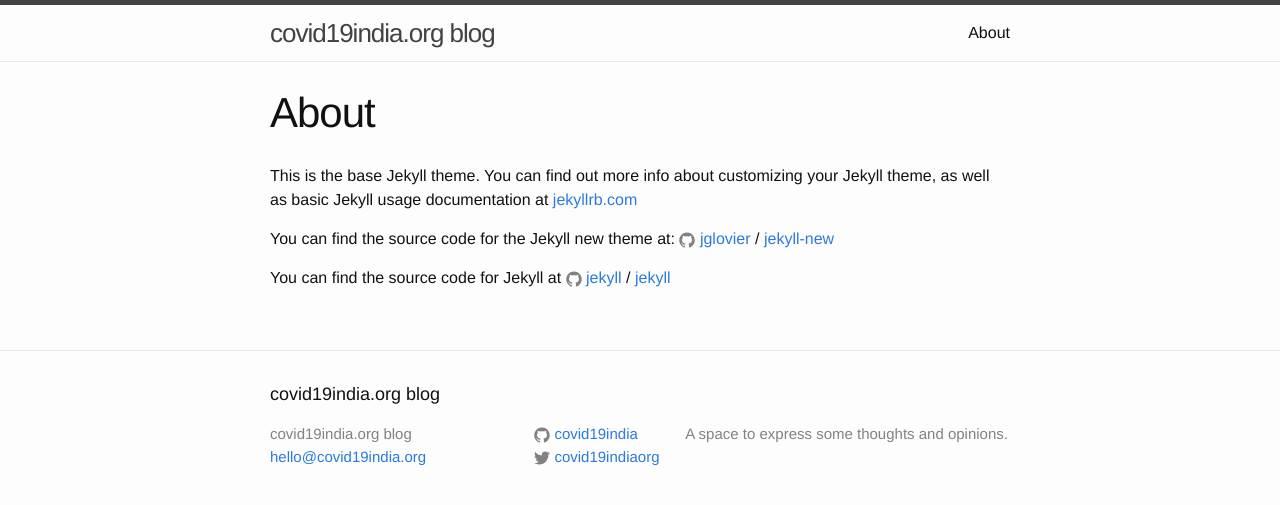
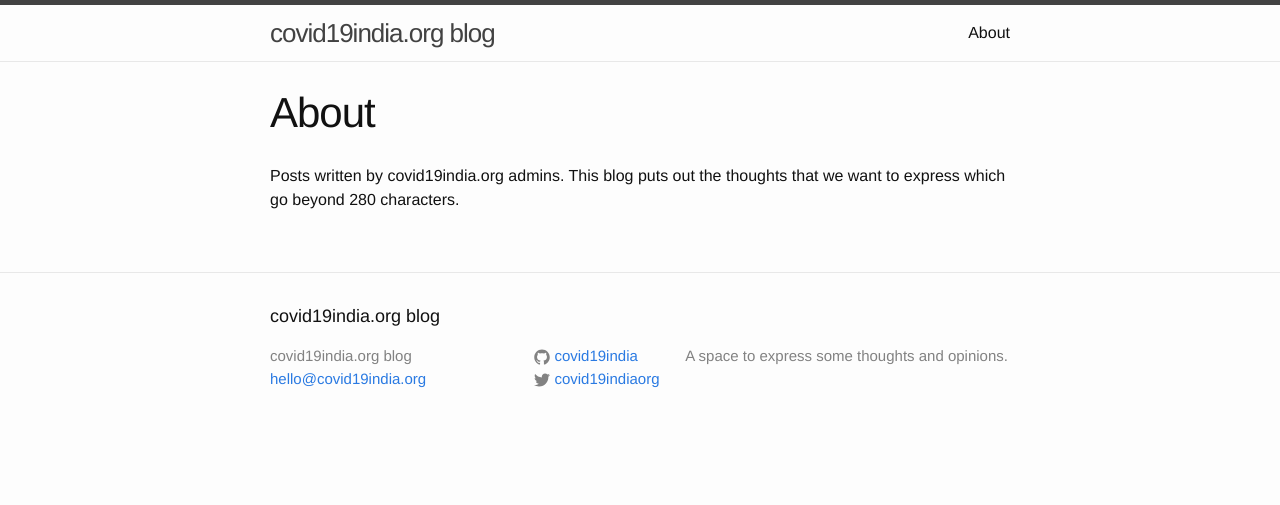
Before and after one commit to covid19india/blog, a Jekyll site: the page built from about.md, in a window 1280 px wide. Shown: the top 505 px of the page. Built offline with Jekyll 4.4.1, drawn with Linux system fonts in a browser that asks for light colours.

Commit message:
Update about.md

```diff
--- a/about.md
+++ b/about.md
@@ -4,12 +4,4 @@
 permalink: /about/
 ---
 
-This is the base Jekyll theme. You can find out more info about customizing your Jekyll theme, as well as basic Jekyll usage documentation at [jekyllrb.com](http://jekyllrb.com/)
-
-You can find the source code for the Jekyll new theme at:
-{% include icon-github.html username="jglovier" %} /
-[jekyll-new](https://github.com/jglovier/jekyll-new)
-
-You can find the source code for Jekyll at
-{% include icon-github.html username="jekyll" %} /
-[jekyll](https://github.com/jekyll/jekyll)
+Posts written by covid19india.org admins. This blog puts out the thoughts that we want to express which go beyond 280 characters.
```
